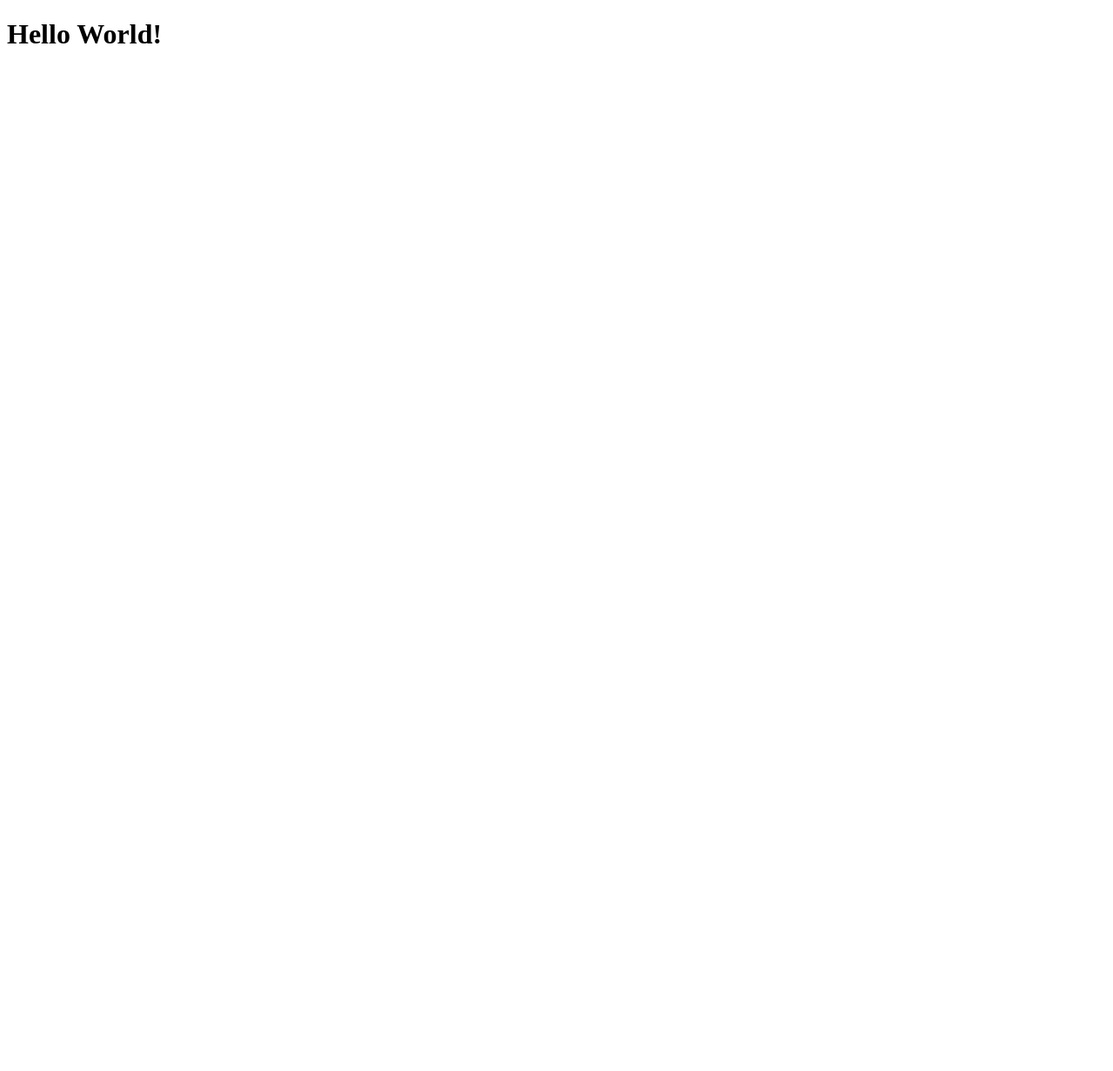
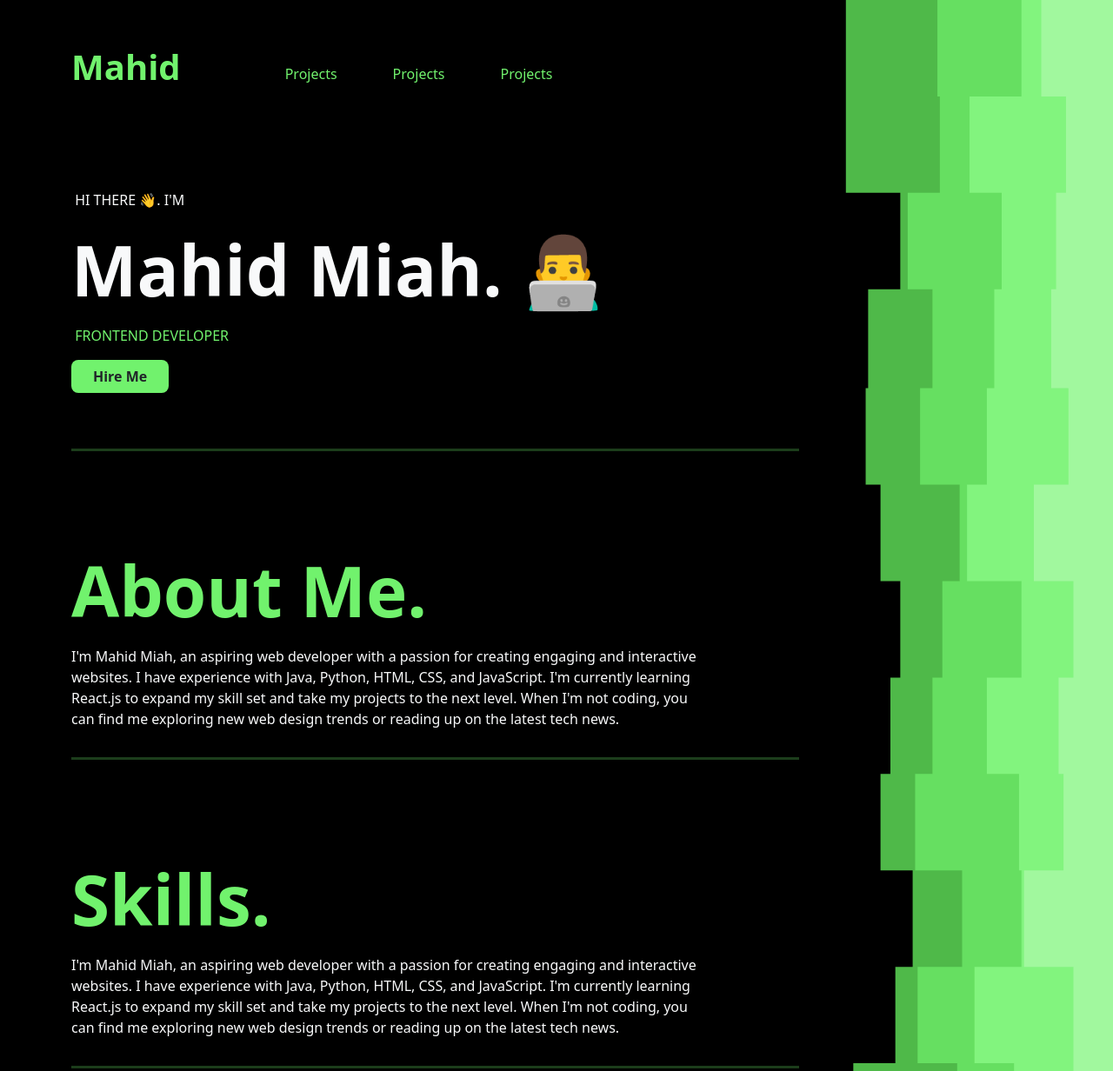
Before and after one commit to mahidmiah/mahidmiah.github.io, a plain HTML site: page index.html in a window 1280 px wide. Shown: the top 1232 px of the page at 87% size. Before the commit the page ends 800 px from the top, so only its background shows below. Drawn offline with nearby package versions, Linux system fonts and the light colour scheme.

Commit message:
first attempt at bootstrap

```diff
--- a/index.html
+++ b/index.html
@@ -3,8 +3,81 @@
 <html>
     <head>
         <title>Mahid Miah</title>
+        <link rel="stylesheet" href="style.css">
+        <link href="https://cdn.jsdelivr.net/npm/bootstrap@5.3.0-alpha3/dist/css/bootstrap.min.css" rel="stylesheet" integrity="sha384-KK94CHFLLe+nY2dmCWGMq91rCGa5gtU4mk92HdvYe+M/SXH301p5ILy+dN9+nJOZ" crossorigin="anonymous">
     </head>
     <body>
-        <h1>Hello World!</h1>
+
+        <!-- Landing -->
+        <section id="landing-section" class="bg-warning">
+            <div class="container">
+
+                <!-- Navbar -->
+                <nav class="navbar navbar-expand-lg py-5" id="nav-container">
+                    <a href="#" class="navbar-brand pe-5"><p class="green fw-bold display-6">Mahid</p></a>
+
+                        <button class="navbar-toggler navbar-burger-green mb-3" type="button" data-bs-toggle="collapse" data-bs-target="#navmenu">
+                            <span class="navbar-toggler-icon"></span>
+                        </button>
+
+                        <div class="collapse navbar-collapse" id="navmenu">
+                            <ul class="navbar-nav px-5 align-bottom">
+                                <li class="nav-item pe-5 pt-3">
+                                    <a href="#" class="nav-link"><p class="green">Projects</p></a>
+                                </li>
+                                <li class="nav-item pe-5 pt-3">
+                                    <a href="#" class="nav-link"><p class="green">Projects</p></a>
+                                </li>
+                                <li class="nav-item pe-5 pt-3">
+                                    <a href="#" class="nav-link"><p class="green">Projects</p></a>
+                                </li>
+                            </ul>
+                        </div>
+                </nav>
+
+
+                <div class="row pb-5">
+                    <div class="col-lg-8">
+                        <p class="pt-5 text-light">&nbspHI THERE 👋. I'M</h1>
+                        <p class="pt-1 fw-bold text-light display-1">Mahid Miah. 👨‍💻</h1>
+                        <p class="green">&nbspFRONTEND DEVELOPER</p>
+                        <button type="button" class="btn bg-green fw-bold px-4 rounded-3">Hire Me</button>
+                    </div>
+                </div>
+
+                <hr class="hr-green"/>
+
+                <div class="row pt-5">
+                    <div class="col-lg-8">
+                        <p class="pt-5 fw-bold green display-1">About Me.</p>
+                        <p class="text-light" style="background-color: black;">I'm Mahid Miah, an aspiring web developer with a passion for creating engaging and interactive websites. I have experience with Java, Python, HTML, CSS, and JavaScript. I'm currently learning React.js to expand my skill set and take my projects to the next level. When I'm not coding, you can find me exploring new web design trends or reading up on the latest tech news. </p>
+                    </div>
+                </div>
+
+                <hr class="hr-green"/>
+
+                <div class="row pt-5">
+                    <div class="col-lg-8">
+                        <p class="pt-5 fw-bold green display-1">Skills.</p>
+                        <p class="text-light" style="background-color: black;">I'm Mahid Miah, an aspiring web developer with a passion for creating engaging and interactive websites. I have experience with Java, Python, HTML, CSS, and JavaScript. I'm currently learning React.js to expand my skill set and take my projects to the next level. When I'm not coding, you can find me exploring new web design trends or reading up on the latest tech news. </p>
+                    </div>
+                </div>
+
+                <hr class="hr-green"/>
+
+                <div class="row pt-5">
+                    <div class="col-lg-8">
+                        <p class="pt-5 fw-bold green display-1">Projects.</p>
+                        <p class="text-light" style="background-color: black;">I'm Mahid Miah, an aspiring web developer with a passion for creating engaging and interactive websites. I have experience with Java, Python, HTML, CSS, and JavaScript. I'm currently learning React.js to expand my skill set and take my projects to the next level. When I'm not coding, you can find me exploring new web design trends or reading up on the latest tech news. </p>
+                    </div>
+                </div>
+
+                <hr class="hr-green"/>
+
+            </div>
+        </section>
+
+
+        <script src="https://cdn.jsdelivr.net/npm/bootstrap@5.3.0-alpha3/dist/js/bootstrap.bundle.min.js" integrity="sha384-ENjdO4Dr2bkBIFxQpeoTz1HIcje39Wm4jDKdf19U8gI4ddQ3GYNS7NTKfAdVQSZe" crossorigin="anonymous"></script>
     </body>
 </html>
--- /dev/null
+++ b/style.css
@@ -0,0 +1,41 @@
+html, body {
+    height: 100%;
+
+    background: url('img/layered-steps-haikei.svg');
+    background-size: cover;
+}
+
+#nav-container{
+    /* background-color: #535D66; */
+}
+
+#landing-section {
+    height: 100%;
+    /* background: url('img/layered-steps-haikei.svg') no-repeat center center; */
+    /* -webkit-background-size: cover; */
+
+    background: url('img/layered-steps-haikei.svg');
+    background-repeat: no-repeat;
+    background-size: cover;
+}
+
+.green {
+    color: #71F26D;
+}
+
+.bg-green {
+    background-color: #71F26D !important;
+}
+
+.navbar-burger-green {
+    border-color: #fff !important;
+    border-width: 3px !important;
+    background-color: #71F26D !important;
+}
+
+.hr-green{
+    background-color: #71F26D !important;
+    border-color: #71F26D !important;
+    border-width: 3px !important;
+    width: 75%;
+}
```
Also changed, not shown: img/Meteor.svg (added), img/Polygon Luminary.svg (added), img/Sprinkle.svg (added), img/blob-scene-haikei.svg (added), img/layered-steps-haikei.svg (added), img/programming.svg (added), img/wave-haikei.svg (added).
